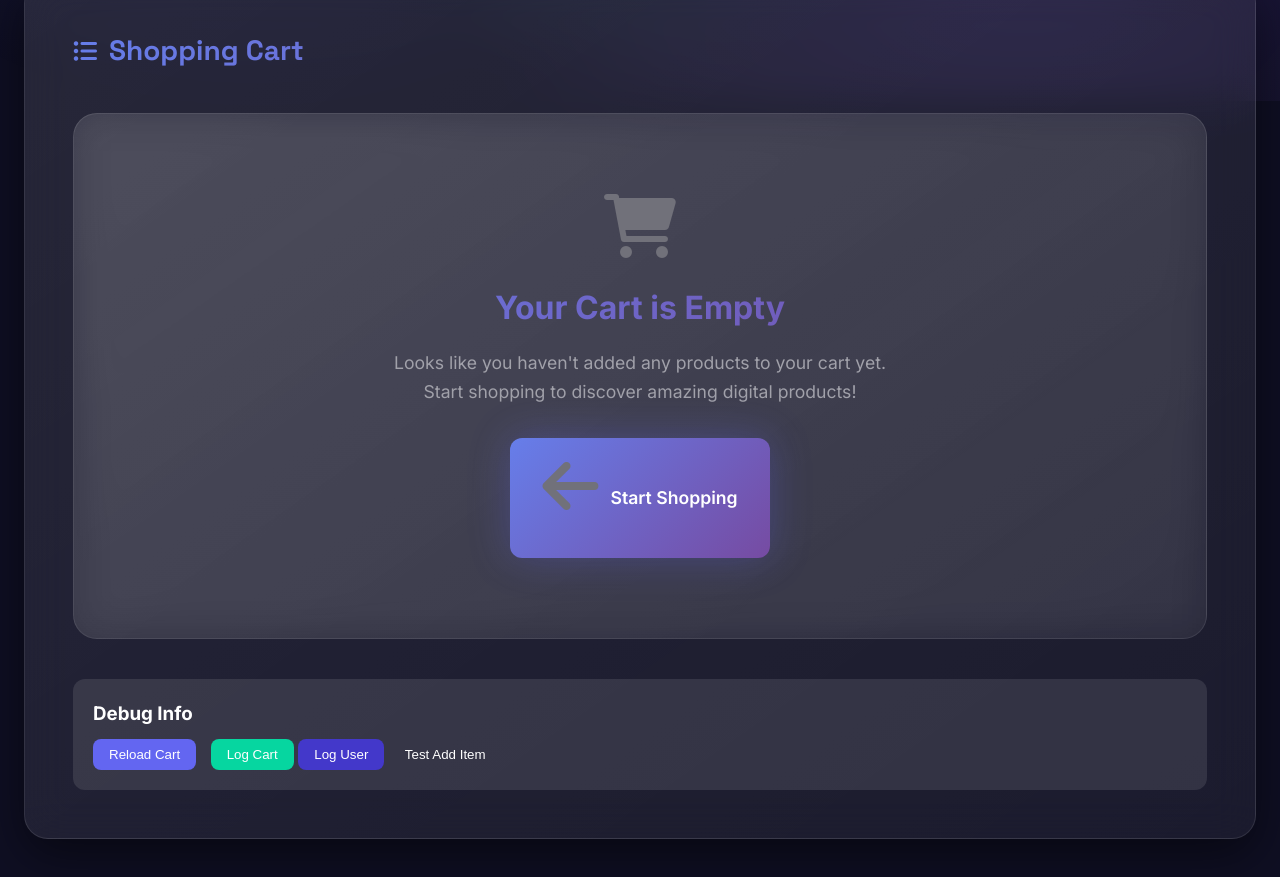
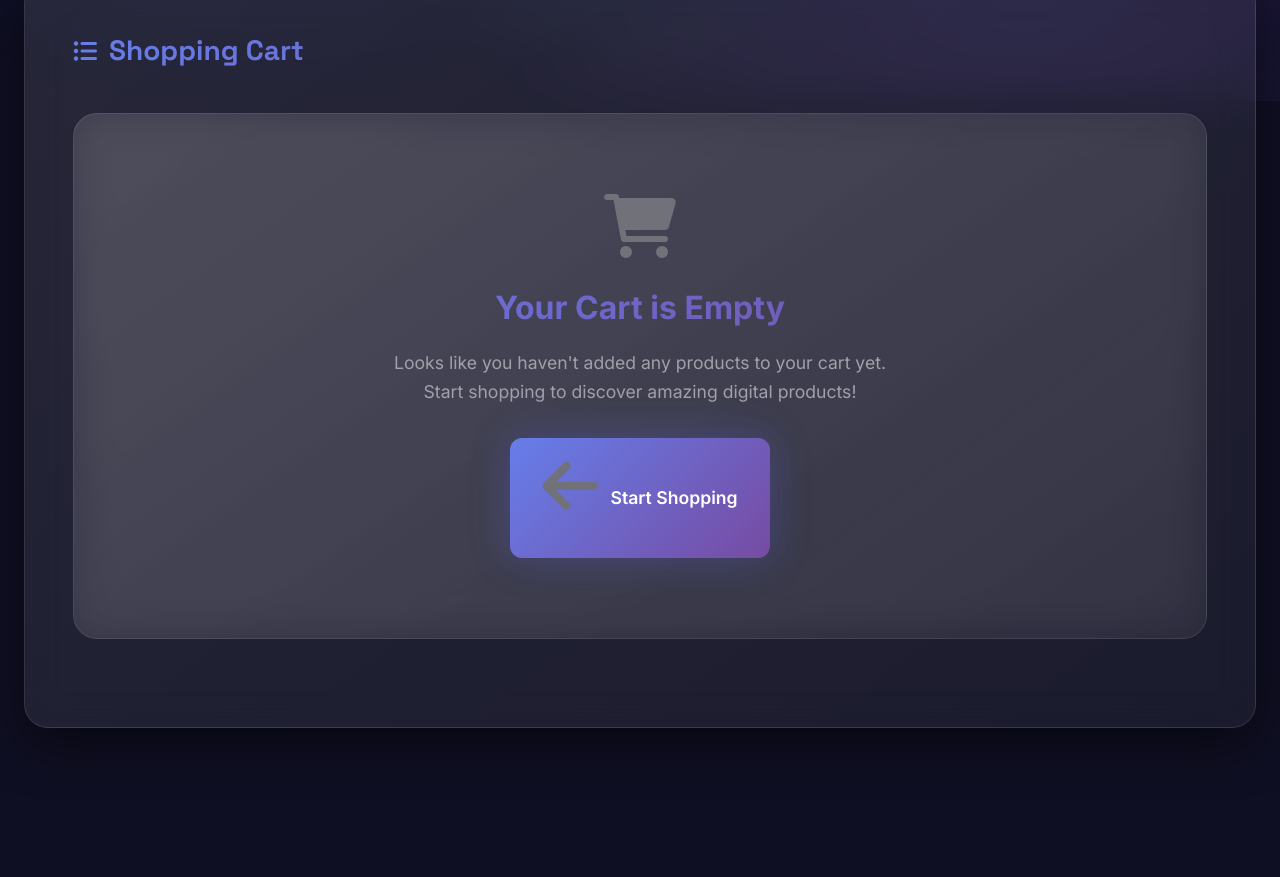
Before and after one commit to HarshBhushanD/Digital-Oncely, a plain HTML site: page public/cart.html in a window 1280 px wide. Shown: the part 699-1576 px from the top of the page. After the commit the page ends 1475 px from the top, so only its background shows below. Drawn offline with Linux system fonts and the light colour scheme.

Commit message:
Update cart.html

```diff
--- a/public/cart.html
+++ b/public/cart.html
@@ -1038,13 +1038,13 @@
             </div>
 
             <!-- Debug section -->
-            <div style="margin-top: 20px; padding: 20px; background: rgba(255,255,255,0.1); border-radius: 12px;">
+            <!-- <div style="margin-top: 20px; padding: 20px; background: rgba(255,255,255,0.1); border-radius: 12px;">
                 <h3 style="color: var(--text-primary); margin-bottom: 10px;">Debug Info</h3>
                 <button onclick="loadCartFromAPI()" style="background: var(--primary); color: white; padding: 8px 16px; border: none; border-radius: 8px; margin-right: 10px;">Reload Cart</button>
                 <button onclick="console.log('Current cart:', cart)" style="background: var(--accent); color: white; padding: 8px 16px; border: none; border-radius: 8px;">Log Cart</button>
                 <button onclick="console.log('User email:', getCurrentUserEmail())" style="background: var(--primary-dark); color: white; padding: 8px 16px; border: none; border-radius: 8px;">Log User</button>
                 <button onclick="testAddToCart()" style="background: var(--warning); color: white; padding: 8px 16px; border: none; border-radius: 8px;">Test Add Item</button>
-            </div>
+            </div> -->
         </div>
     </div>
 
@@ -1674,32 +1674,32 @@ document.addEventListener('click', (e) => {
 });
 
 // Test function to manually add an item to cart
-async function testAddToCart() {
-    console.log('=== Testing add to cart ===');
-    const testProduct = {
-        id: 'test_product_' + Date.now(),
-        productId: 'test_product_' + Date.now(),
-        productName: 'Test Product',
-        price: 99.99,
-        description: 'This is a test product',
-        imageUrls: ['https://via.placeholder.com/150'],
-        category: 'test'
-    };
-
-    console.log('Test product:', testProduct);
-    const result = await addToCartAPI(testProduct);
-    console.log('Test add to cart result:', result);
-
-    if (result) {
-        alert('Test item added successfully!');
-        loadCartFromAPI(); // Reload cart to show the new item
-    } else {
-        alert('Failed to add test item');
-    }
-}
-
-// Make test function globally available
-window.testAddToCart = testAddToCart;
+// async function testAddToCart() {
+//     console.log('=== Testing add to cart ===');
+//     const testProduct = {
+//         id: 'test_product_' + Date.now(),
+//         productId: 'test_product_' + Date.now(),
+//         productName: 'Test Product',
+//         price: 99.99,
+//         description: 'This is a test product',
+//         imageUrls: ['https://via.placeholder.com/150'],
+//         category: 'test'
+//     };
+
+//     console.log('Test product:', testProduct);
+//     const result = await addToCartAPI(testProduct);
+//     console.log('Test add to cart result:', result);
+
+//     if (result) {
+//         alert('Test item added successfully!');
+//         loadCartFromAPI(); // Reload cart to show the new item
+//     } else {
+//         alert('Failed to add test item');
+//     }
+// }
+
+// // Make test function globally available
+// window.testAddToCart = testAddToCart;
 
 document.addEventListener('DOMContentLoaded', function() {
     updateAuthLinks();
```
